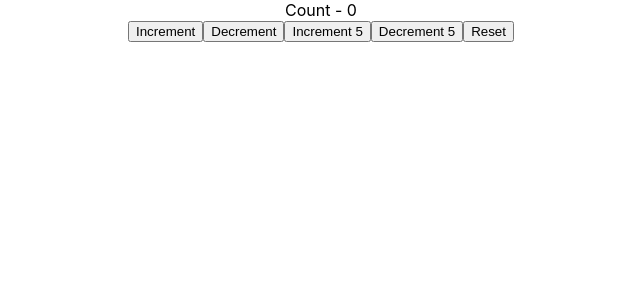
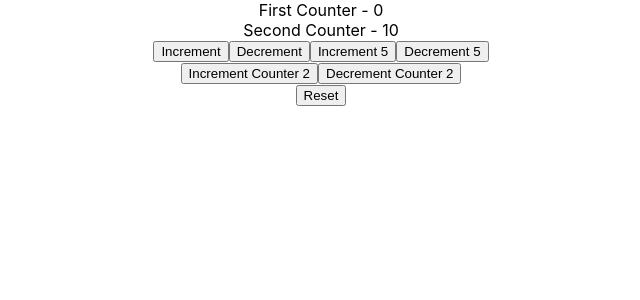
Before and after one commit to siegfred14/react-hooks, a React (Create React App) app: page / in a window 1280 px wide. Shown: the top 300 px of the page, without its empty margins (319-959 px from the left). Built offline with nearby package versions, Linux system fonts and the light colour scheme.

Commit message:
incrementing and decrementing implement 2

```diff
--- a/src/components/CounterTwo.js
+++ b/src/components/CounterTwo.js
@@ -37,7 +37,10 @@ function CounterTwo() {
 
   return (
     <div>
-      <div>Count - {count.firstCounter} </div>
+      <div>First Counter - {count.firstCounter}</div>
+      <div>Second Counter - {count.secondCounter}</div>
+
+      {/* <div>Count - {count.firstCounter} </div> */}
       <button onClick={() => dispatch({ type: "increment", value: 1 })}>
         Increment
       </button>
@@ -52,6 +55,15 @@ function CounterTwo() {
         Decrement 5
       </button>
 
+      <div>
+        <button onClick={() => dispatch({ type: "increment2", value: 1 })}>
+          Increment Counter 2
+        </button>
+        <button onClick={() => dispatch({ type: "decrement2", value: 1 })}>
+          Decrement Counter 2
+        </button>
+      </div>
+
       <button onClick={() => dispatch({ type: "reset" })}>Reset</button>
     </div>
   );
```
